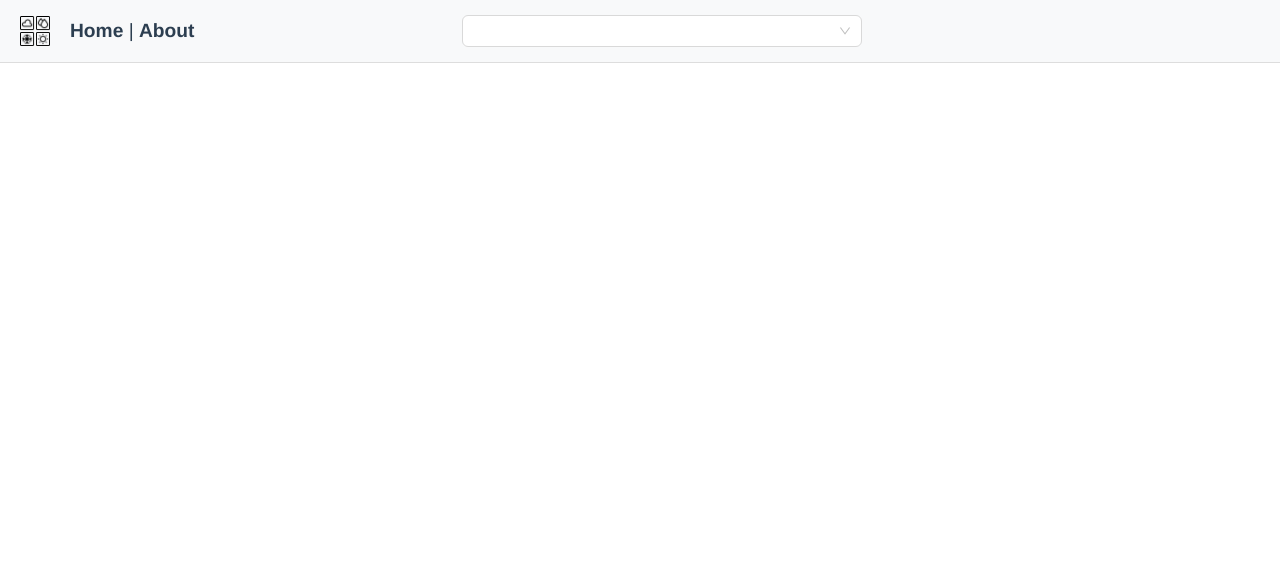
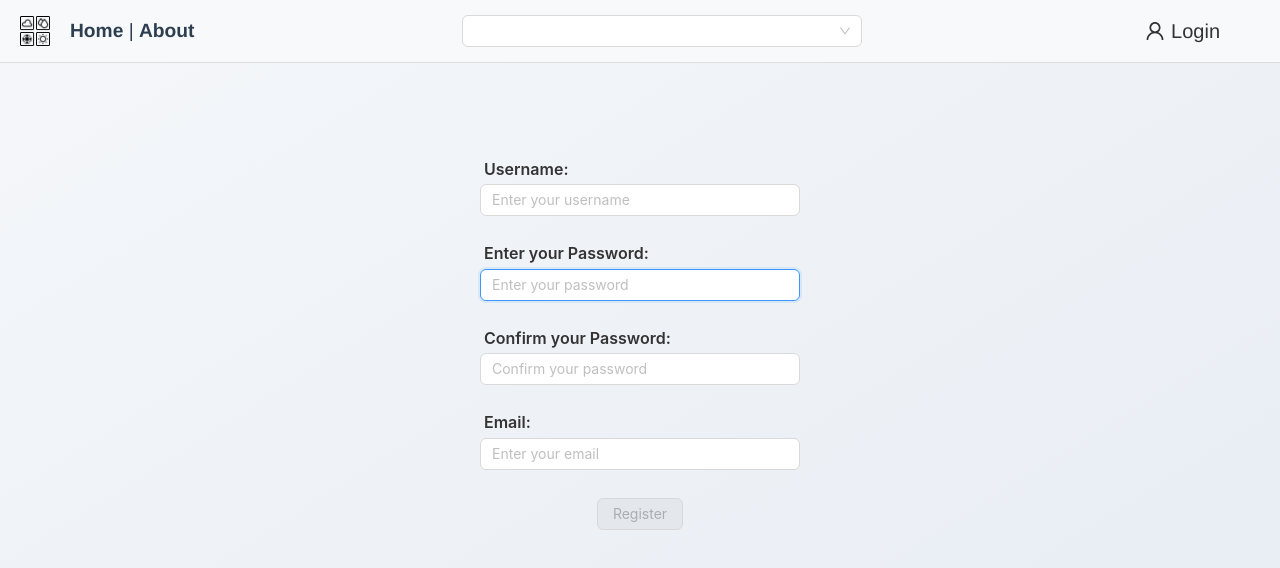
Before and after one commit to TheoWang0822/INFS803_Project, a Vue app in the folder client_end/: page /register in a window 1280 px wide. Before the commit this address had no page. Shown: the top 568 px of the page. Built offline with nearby package versions, Linux system fonts and the light colour scheme.

Commit message:
register UI and test

```diff
--- a/client_end/src/components/NavBar.vue
+++ b/client_end/src/components/NavBar.vue
@@ -14,12 +14,6 @@
     </div>
 
     <div class="input-pos">
-      <!--      <a-input-search
-        v-model:value="searchValue"
-        placeholder="input search text"
-        style="width: 400px"
-        @search="onSearch"
-      />-->
       <a-select
         show-search
         v-model:value="selectedCity"
@@ -32,6 +26,13 @@
         style="width: 400px"
       />
     </div>
+    <div class="login" @click="onRightClicked">
+      <template v-if="!isLoggedIn">
+        <UserOutlined />
+        Login
+      </template>
+      <template v-else> </template>
+    </div>
   </nav>
 </template>
 
@@ -42,11 +43,15 @@ import { getCityInfo } from "@/dao/weatherDao";
 import { ref } from "vue";
 //////////////////////////////
 
-import { debounce } from "lodash-es"; // 推荐防抖处理，防止接口频繁调用
+import { debounce } from "lodash-es";
+import { UserOutlined } from "@ant-design/icons-vue";
 
 ////////////////////////////
 
 export default defineComponent({
+  components: {
+    UserOutlined,
+  },
   name: "NavBar",
   props: {
     showBackButton: {
@@ -61,6 +66,7 @@ export default defineComponent({
     const selectedCity = ref<string>("");
     const cityOptions = ref<{ label: string; value: string }[]>([]);
     const fetching = ref(false);
+    const isLoggedIn = ref(false);
 
     const handleSearch = debounce(async (input: string) => {
       if (input.length < 3) {
@@ -79,7 +85,14 @@ export default defineComponent({
       } finally {
         fetching.value = false;
       }
-    }, 300); // 300ms 防抖
+    }, 300); //300ms
+
+    const onRightClicked = () => {
+      if (isLoggedIn.value) {
+        return;
+      }
+      router.push("/login");
+    };
 
     const handleSelect = (value: string) => {
       router.push({
@@ -121,6 +134,9 @@ export default defineComponent({
       fetching,
       handleSearch,
       handleSelect,
+      UserOutlined,
+      onRightClicked,
+      isLoggedIn,
     };
   },
 });
@@ -174,4 +190,15 @@ export default defineComponent({
   justify-content: center;
   padding-right: 150px;
 }
+
+.login {
+  display: flex;
+  align-items: center;
+  cursor: pointer;
+  gap: 6px;
+  font-size: 20px;
+  color: #333;
+  position: absolute;
+  right: 60px;
+}
 </style>
--- /dev/null
+++ b/client_end/src/dao/userDao.ts
@@ -0,0 +1,34 @@
+import axios from "axios";
+
+export async function login(username: string, password: string) {
+  return axios.post("/Login", {
+    username,
+    password,
+  });
+}
+
+export async function Register(
+  username: string,
+  password: string,
+  avatar_id: number,
+  email: string,
+  cb: () => void
+) {
+  try {
+    const data = await axios.post("/register", {
+      username,
+      password,
+      avatar_id,
+      email,
+    });
+    if (data.status == 200) {
+      console.log("注册成功");
+      cb();
+    } else {
+      alert("注册失败");
+    }
+  } catch (error) {
+    console.log("出错了");
+    console.log(error);
+  }
+}
--- a/client_end/src/router/index.ts
+++ b/client_end/src/router/index.ts
@@ -2,10 +2,12 @@ import { createRouter, createWebHistory, RouteRecordRaw } from "vue-router";
 import HomeView from "../views/HomeView.vue";
 import WeatherView from "../views/WeatherView.vue";
 import DetailsView from "../views/DetailsView.vue";
+import LoginView from "@/views/LoginView.vue";
+import RegisterView from "@/views/RegisterView.vue";
 
 const routes: Array<RouteRecordRaw> = [
   {
-    path: "/",
+    path: "/home",
     name: "home",
     component: HomeView,
   },
@@ -19,7 +21,7 @@ const routes: Array<RouteRecordRaw> = [
       import(/* webpackChunkName: "about" */ "../views/AboutView.vue"),
   },
   {
-    path: "/weather",
+    path: "/",
     name: "weather",
     component: WeatherView,
   },
@@ -27,6 +29,16 @@ const routes: Array<RouteRecordRaw> = [
     path: "/details",
     name: "details",
     component: DetailsView,
+  },
+  {
+    path: "/login",
+    name: "login",
+    component: LoginView,
+  },
+  {
+    path: "/register",
+    name: "register",
+    component: RegisterView,
   },
 ];
 
--- a/client_end/src/views/DetailsView.vue
+++ b/client_end/src/views/DetailsView.vue
@@ -66,7 +66,6 @@ export default defineComponent({
 
 <template>
   <div v-if="isLoaded" class="weather-app">
-    <!-- favorite cities -->
     <main class="content">
       <h1>City Information</h1>
       <h2>Today</h2>
--- /dev/null
+++ b/client_end/src/views/LoginView.vue
@@ -0,0 +1,62 @@
+<template>
+  <a-space direction="vertical" class="input-bars">
+    <div class="input-row">
+      <span class="fonts">Username:</span>
+      <a-input v-model:value="username" placeholder="Enter your username" />
+    </div>
+    <div class="input-row">
+      <span class="fonts">Password: </span>
+      <a-input
+        type="password"
+        v-model:value.lazy="password"
+        autofocus
+        placeholder="Enter your password"
+      />
+    </div>
+    <a-button type="primary" @click="OnLoginClicked">Login</a-button>
+    <a-button type="link" @click="OnRegisterClicked"
+      >Don't have an account?</a-button
+    >
+  </a-space>
+</template>
+
+<script setup lang="ts">
+import { watch, ref } from "vue";
+import { useRouter } from "vue-router";
+const router = useRouter();
+const username = ref<string>("");
+const password = ref<string>("");
+const OnLoginClicked = () => {
+  console.log("clicked");
+};
+const OnRegisterClicked = () => {
+  router.push("/register");
+};
+</script>
+
+<style>
+body {
+  background: linear-gradient(to bottom right, #f5f7fa, #e6ecf3);
+}
+</style>
+
+<style scoped>
+.input-bars {
+  width: 320px;
+  margin: 100px auto;
+}
+.input-row {
+  display: flex;
+  flex-direction: column;
+  align-items: flex-start;
+  gap: 6px;
+  width: 100%;
+  margin-bottom: 20px;
+}
+.fonts {
+  font-weight: 600;
+  font-size: 16px;
+  margin-left: 4px;
+  color: #333;
+}
+</style>
--- /dev/null
+++ b/client_end/src/views/RegisterView.vue
@@ -0,0 +1,87 @@
+<template>
+  <a-space direction="vertical" class="input-bars">
+    <div class="input-row">
+      <span class="fonts">Username:</span>
+      <a-input v-model:value="username" placeholder="Enter your username" />
+    </div>
+    <div class="input-row">
+      <span class="fonts">Enter your Password: </span>
+      <a-input
+        type="password"
+        v-model:value.lazy="password"
+        autofocus
+        placeholder="Enter your password"
+      />
+    </div>
+    <div class="input-row">
+      <span class="fonts">Confirm your Password: </span>
+      <a-input
+        type="password"
+        v-model:value.lazy="rePassword"
+        placeholder="Confirm your password"
+      />
+    </div>
+    <div class="input-row">
+      <span class="fonts">Email:</span>
+      <a-input v-model:value="email" placeholder="Enter your email" />
+    </div>
+    <a-button type="primary" :disabled="!canSubmit" @click="OnSubmitClicked"
+      >Register</a-button
+    >
+  </a-space>
+</template>
+
+<script setup lang="ts">
+import { watch, ref, computed } from "vue";
+import { Register } from "@/dao/userDao";
+import router from "@/router";
+const username = ref<string>("");
+const password = ref<string>("");
+const rePassword = ref<string>("");
+const email = ref<string>("");
+const cb = () => {
+  router.push("/login");
+};
+// submit function
+const OnSubmitClicked = async () => {
+  await Register(username.value, password.value, 1, email.value, cb);
+};
+const pattern = /^[^\s@]+@[^\s@]+\.[^\s@]+$/;
+const canSubmit = computed(() => {
+  return (
+    pattern.test(email.value.trim()) &&
+    email.value.trim() &&
+    username.value.trim() &&
+    password.value.trim() &&
+    rePassword.value.trim() &&
+    password.value === rePassword.value
+  );
+});
+</script>
+
+<style>
+body {
+  background: linear-gradient(to bottom right, #f5f7fa, #e6ecf3);
+}
+</style>
+
+<style scoped>
+.input-bars {
+  width: 320px;
+  margin: 100px auto;
+}
+.input-row {
+  display: flex;
+  flex-direction: column;
+  align-items: flex-start;
+  gap: 6px;
+  width: 100%;
+  margin-bottom: 20px;
+}
+.fonts {
+  font-weight: 600;
+  font-size: 16px;
+  margin-left: 4px;
+  color: #333;
+}
+</style>
--- a/client_end/src/views/WeatherView.vue
+++ b/client_end/src/views/WeatherView.vue
@@ -14,9 +14,7 @@
             <span class="temp">{{ city.temp }}</span>
           </div>
           <div class="condition">{{ city.condition }}</div>
-          <div class="high-low">
-            H:{{ city.high }} L:{{ serverTime ? serverTime : "" }}
-          </div>
+          <div class="high-low">H:{{ city.high }} L:{{ city.low }}</div>
         </div>
       </div>
 
@@ -61,16 +59,12 @@ interface WeatherData {
 
 export default defineComponent({
   setup() {
-    const serverTime = ref<string>("");
     const favorites = ref<WeatherData[]>([]);
     const hotCities = ref<WeatherData[]>([]);
     onMounted(async () => {
-      const data = await getCurrentTime();
-      serverTime.value = data.current_time;
       favorites.value = await weatherDao.getFavorites();
     });
     return {
-      serverTime,
       favorites,
       hotCities,
     };
--- a/client_end/vue.config.js
+++ b/client_end/vue.config.js
@@ -19,6 +19,14 @@ module.exports = defineConfig({
         target: "http://localhost:8000",
         changeOrigin: true,
       },
+      "/Login": {
+        target: "http://localhost:8000",
+        changeOrigin: true,
+      },
+      "/register": {
+        target: "http://localhost:8000",
+        changeOrigin: true,
+      },
     },
   },
 });
```
Also changed, not shown: client_end/src/dao/weatherDao.ts (+0 -12 lines), 1 other file (tests, documents, lock files or other folders).
